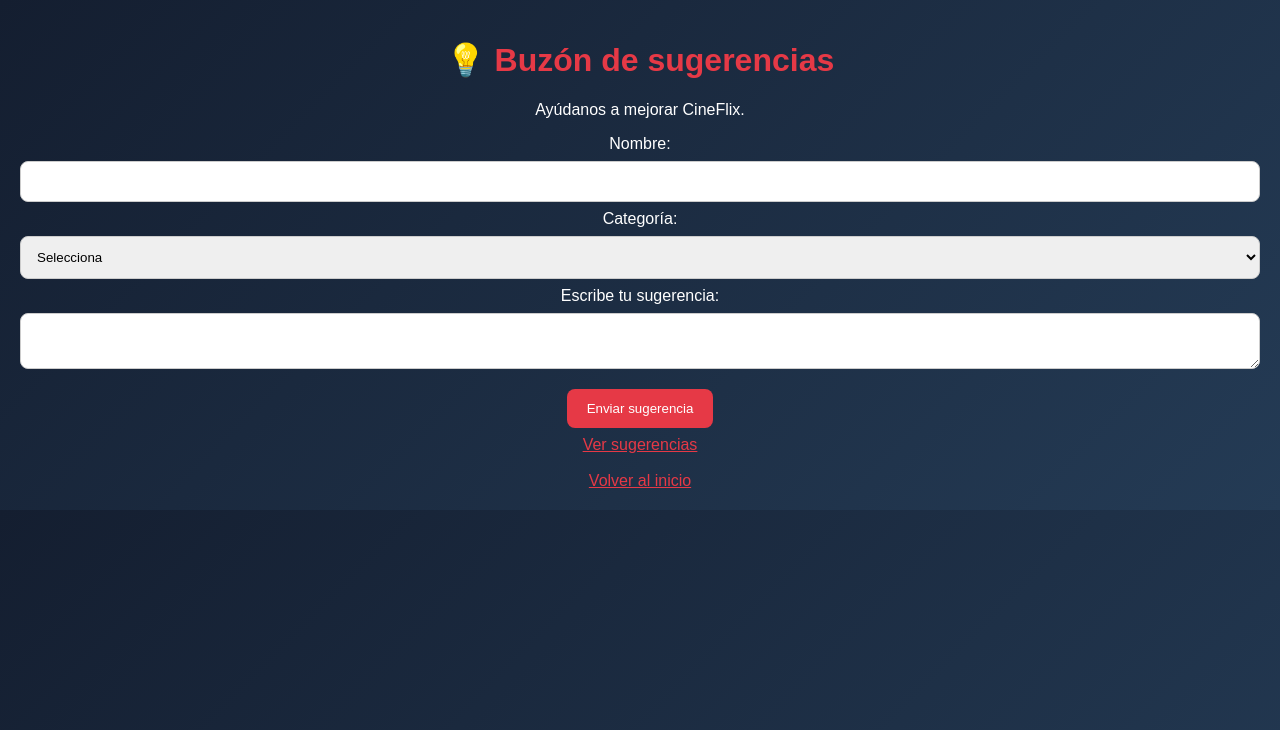
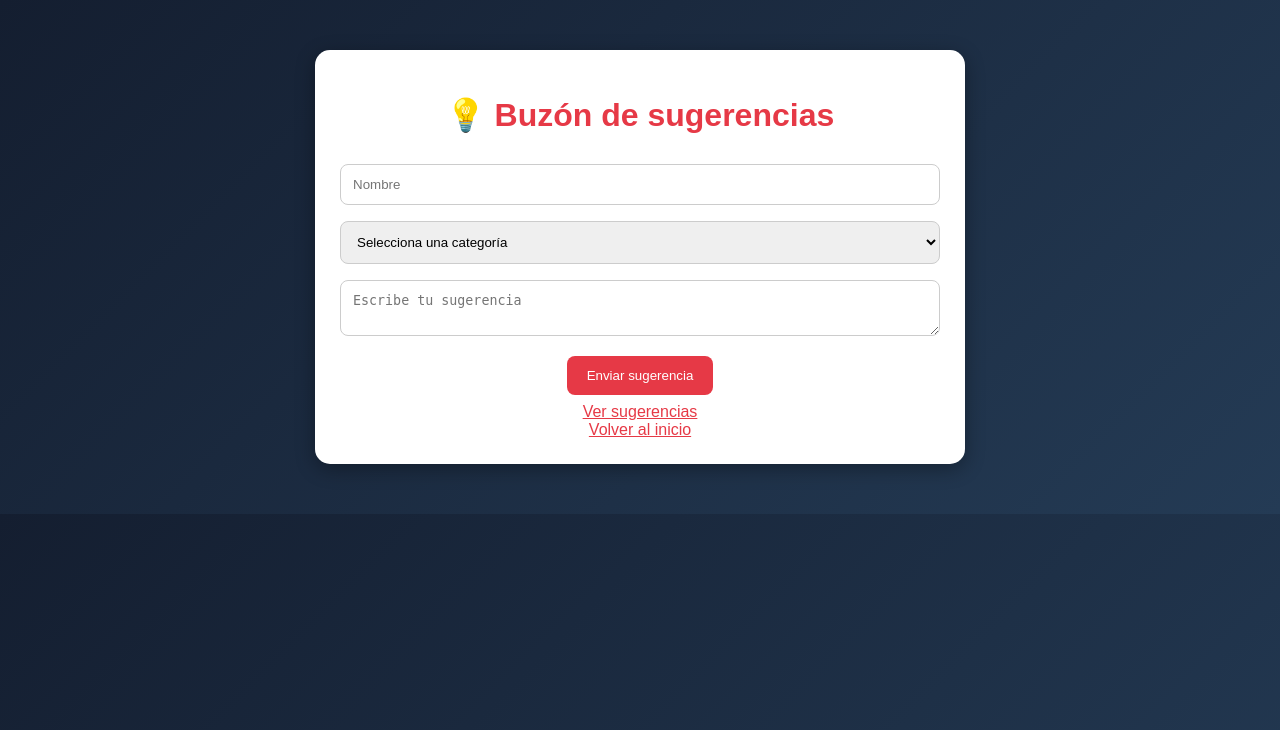
Before and after one commit to grishanrafaelvazquezrios44-collab/proyecto-integrador-flask, a Flask app: template templates/formulario2.html in a window 1280 px wide. Shown: the top 730 px of the page. Run offline with Flask 3, Linux system fonts and the light colour scheme; the template is opened without the code that fills it, so the values that code supplies are empty.

Commit message:
Update formulario2.html

```diff
--- a/templates/formulario2.html
+++ b/templates/formulario2.html
@@ -3,43 +3,39 @@
 <html lang="es">
 <head>
     <meta charset="UTF-8">
-    <meta name="viewport" content="width=device-width, initial-scale=1">
     <title>Buzón de sugerencias</title>
-    <link rel="stylesheet" href="/static/estilos.css">
+    <link rel="stylesheet" href="{{ url_for('static', filename='estilos.css') }}">
 </head>
 <body>
-<main class="panel">
+    <div class="contenedor">
         <h1>💡 Buzón de sugerencias</h1>
-    <p>Ayúdanos a mejorar CineFlix.</p>
+
+        {% with mensajes = get_flashed_messages() %}
+            {% for mensaje in mensajes %}
+                <p>{{ mensaje }}</p>
+            {% endfor %}
+        {% endwith %}
 
         <form method="POST">
-        <label>Nombre:</label>
-        <input type="text" name="nombre" required>
+            <input type="text" name="nombre" placeholder="Nombre" required>
 
-        <label>Categoría:</label>
             <select name="categoria" required>
-            <option value="">Selecciona</option>
-            <option>Servicio</option>
-            <option>Diseño</option>
-            <option>Contenido</option>
-            <option>Otro</option>
+                <option value="">Selecciona una categoría</option>
+                <option value="Películas">Películas</option>
+                <option value="Instalaciones">Instalaciones</option>
+                <option value="Servicio">Servicio</option>
+                <option value="Otros">Otros</option>
             </select>
 
-        <label>Escribe tu sugerencia:</label>
-        <textarea name="sugerencia" required></textarea>
+            <textarea name="sugerencia" placeholder="Escribe tu sugerencia" required></textarea>
 
             <button type="submit">Enviar sugerencia</button>
         </form>
 
-    {% with ms = get_flashed_messages(with_categories=true) %}
-        {% for tipo, mensaje in ms %}
-            <p class="{{ tipo }}">{{ mensaje }}</p>
-        {% endfor %}
-    {% endwith %}
+        <a href="/formulario2/respuestas">Ver sugerencias</a>
+        <br><a href="/">Volver al inicio</a>
+    </div>
 
-    <a href="/formulario2/respuestas">Ver sugerencias</a>
-    <br><br>
-    <a href="/">Volver al inicio</a>
-</main>
+    <script src="{{ url_for('static', filename='script.js') }}"></script>
 </body>
 </html>
```
Lines whose indentation alone changed are shown as unchanged.
